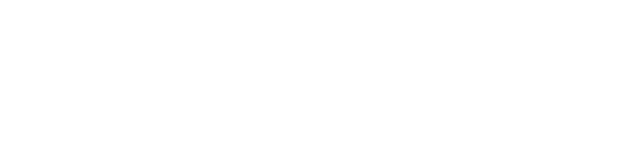
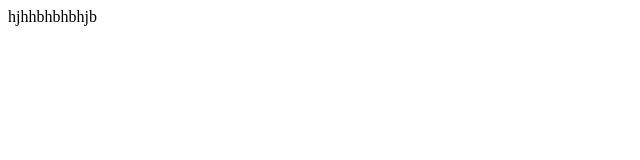
Before and after one commit to anjana20033941/Style360, a plain HTML site: page index.html in a window 1280 px wide. Shown: the whole page, without its empty margins (0-640 px from the left). Drawn offline with Linux system fonts and the light colour scheme.

Commit message:
Update index.html

```diff
--- a/index.html
+++ b/index.html
@@ -1,5 +1,5 @@
 <html>
     <head>
-
+        hjhhbhbhbhjb
     </head>
 </html>
```
